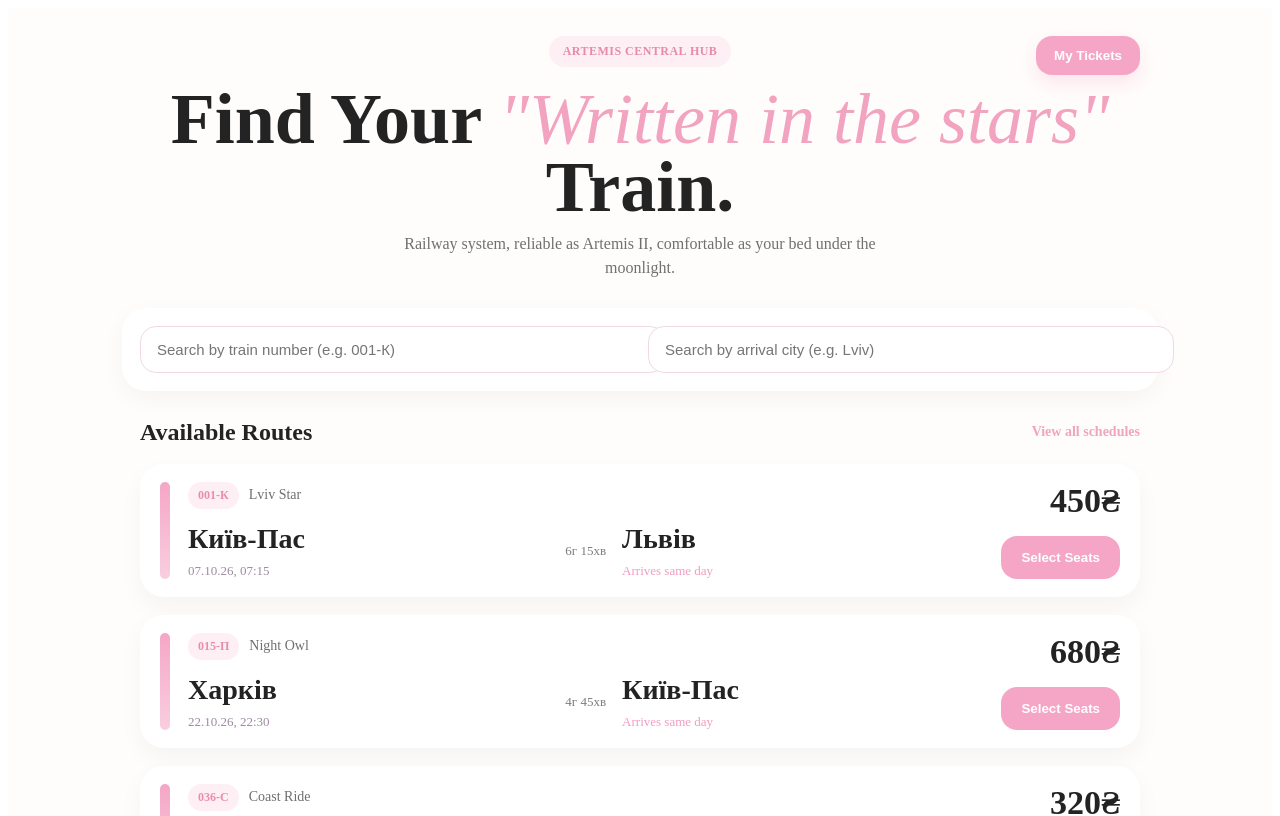
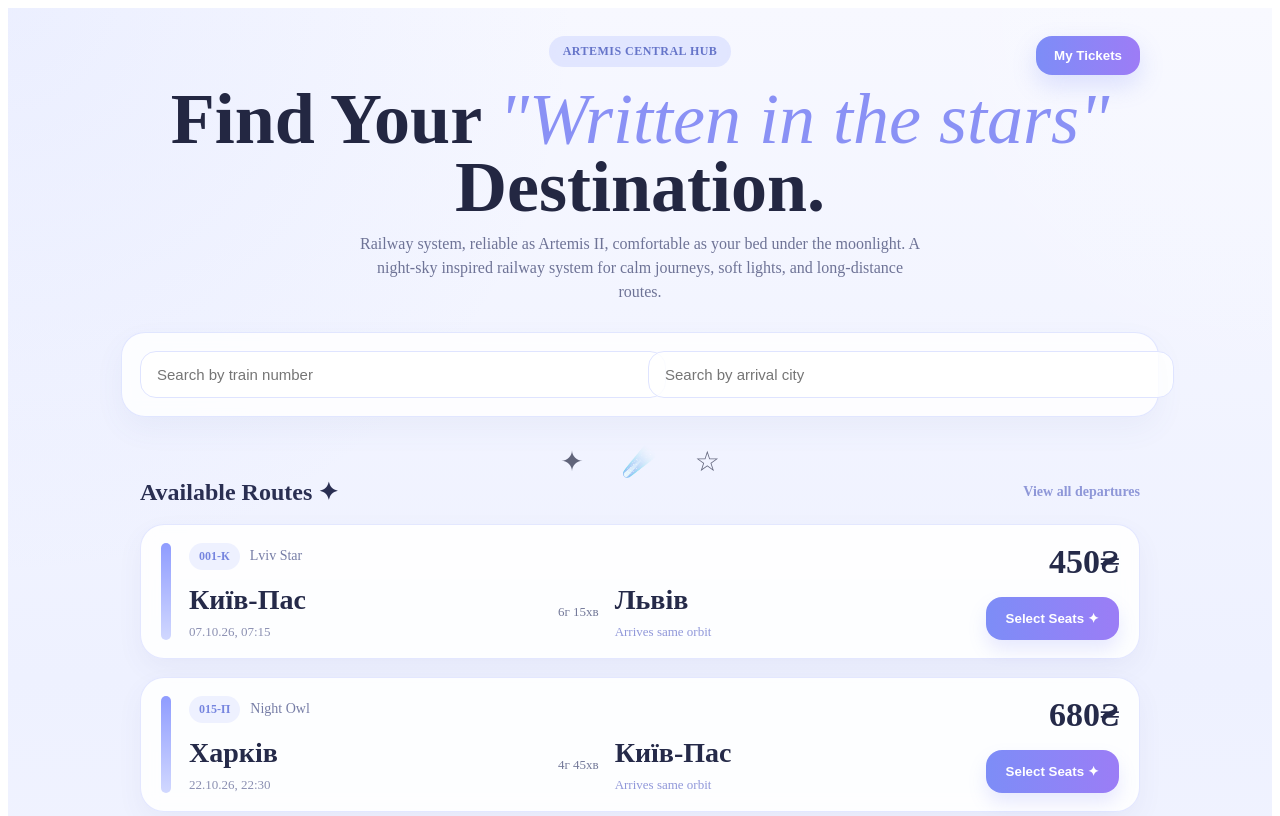
Before and after one commit to chokubb/lab9-10-railway, a React (Vite) app: page / in a window 1280 px wide. Shown: the top 816 px of the page. Built offline with nearby package versions, Linux system fonts and the light colour scheme.

Commit message:
restyle lab 9 with artemis moonline theme

```diff
--- a/src/components/TrainCard.jsx
+++ b/src/components/TrainCard.jsx
@@ -25,14 +25,14 @@ function TrainCard({ train }) {
 
           <div>
             <p className={styles.city}>{train.to}</p>
-            <span className={styles.arrival}>Arrives same day</span>
+            <span className={styles.arrival}>Arrives same orbit</span>
           </div>
         </div>
       </div>
 
       <div className={styles.sideInfo}>
         <p className={styles.price}>{train.price}₴</p>
-        <button className={styles.button}>Select Seats</button>
+        <button className={styles.button}>Select Seats ✦</button>
       </div>
     </article>
   );
--- a/src/pages/Home.jsx
+++ b/src/pages/Home.jsx
@@ -27,40 +27,52 @@ function Home() {
         <span className={styles.badge}>Artemis Central Hub</span>
         <button className={styles.ticketsButton}>My Tickets</button>
         <h1>
-          Find Your <span>"Written in the stars"</span> Train.
+          Find Your <span>"Written in the stars"</span> Destination.
         </h1>
         <p>
           Railway system, reliable as Artemis II, comfortable as your bed under the moonlight.
-        </p>
+          A night-sky inspired railway system for calm journeys, soft lights, and long-distance routes.</p>
       </header>
 
       <section className={styles.filters}>
         <input
           type="text"
-          placeholder="Search by train number (e.g. 001-К)"
+          placeholder="Search by train number"
           value={numberQuery}
           onChange={(e) => setNumberQuery(e.target.value)}
         />
         <input
           type="text"
-          placeholder="Search by arrival city (e.g. Lviv)"
+          placeholder="Search by arrival city"
           value={cityQuery}
           onChange={(e) => setCityQuery(e.target.value)}
         />
       </section>
 
+      <div className={styles.backgroundOrnaments}>
+        <span>✦</span>
+        <span>☄️</span>
+        <span>☆</span>
+      </div>
+
       <section className={styles.routesSection}>
         <div className={styles.sectionHeader}>
-          <h2>Available Routes</h2>
-          <span>View all schedules</span>
+          <h2>Available Routes ✦</h2>
+          <span>View all departures</span>
         </div>
 
         <TrainList trains={filteredTrains} />
       </section>
 
+      <div className={styles.backgroundOrnaments}>
+        <span>✦</span>
+        <span>☄️</span>
+        <span>☆</span>
+      </div>
+
       <footer className={styles.footer}>
-        <p>STARRAIL</p>
-        <span>© 2026 RAILWAY SYSTEM — ARTEMIS EDITION</span>
+        <p>ARTEMIS RAIL</p>
+        <span>© 2026 INTERCITY SYSTEM — MOONLINE EDITION</span>
       </footer>
     </main>
   );
--- a/src/styles/Home.module.css
+++ b/src/styles/Home.module.css
@@ -1,7 +1,10 @@
 .page {
   min-height: 100vh;
-  background: #fffdfc;
-  color: #232323;
+  background:
+    radial-gradient(circle at top left, rgba(154, 175, 255, 0.12), transparent 28%),
+    radial-gradient(circle at top right, rgba(255, 255, 255, 0.18), transparent 22%),
+    linear-gradient(to bottom, #f7f8ff, #eef1ff 42%, #f8f9ff 100%);
+  color: #232742;
   padding: 28px 16px 40px;
 }
 
@@ -16,12 +19,13 @@
   display: inline-block;
   padding: 8px 14px;
   border-radius: 999px;
-  background: #fdeff4;
-  color: #e78aac;
+  background: rgba(207, 216, 255, 0.55);
+  color: #6675c9;
   font-size: 12px;
   font-weight: 600;
   text-transform: uppercase;
   letter-spacing: 0.04em;
+  backdrop-filter: blur(6px);
 }
 
 .ticketsButton {
@@ -31,17 +35,49 @@
   border: none;
   border-radius: 16px;
   padding: 12px 18px;
-  background: #f5a6c6;
+  background: linear-gradient(to right, #7d8df7, #9d7cf6);
   color: white;
   font-weight: 600;
   cursor: pointer;
-  box-shadow: 0 8px 20px rgba(245, 166, 198, 0.28);
+  box-shadow: 0 10px 24px rgba(125, 141, 247, 0.24);
   transition: 0.2s ease;
 }
 
 .ticketsButton:hover {
   transform: translateY(-1px);
-  background: #ef93b9;
+  background: linear-gradient(to right, #6f80f3, #926ef2);
+}
+
+.heroDecor {
+  position: absolute;
+  inset: 0;
+  pointer-events: none;
+}
+
+.star1,
+.star2,
+.star3 {
+  position: absolute;
+  opacity: 0.18;
+  user-select: none;
+}
+
+.star1 {
+  left: 10%;
+  top: 10px;
+  font-size: 30px;
+}
+
+.star2 {
+  right: 14%;
+  top: 64px;
+  font-size: 42px;
+}
+
+.star3 {
+  left: 18%;
+  top: 115px;
+  font-size: 28px;
 }
 
 .hero h1 {
@@ -49,18 +85,19 @@
   font-size: clamp(38px, 7vw, 72px);
   line-height: 0.95;
   font-weight: 800;
+  color: #232742;
 }
 
 .hero h1 span {
-  color: #f2a3c0;
+  color: #8a91f5;
   font-style: italic;
   font-weight: 500;
 }
 
 .hero p {
-  max-width: 540px;
+  max-width: 560px;
   margin: 0 auto;
-  color: #707070;
+  color: #6e7396;
   line-height: 1.5;
 }
 
@@ -70,25 +107,29 @@
   display: grid;
   grid-template-columns: 1fr 1fr;
   gap: 16px;
-  background: white;
+  background: rgba(255, 255, 255, 0.82);
+  border: 1px solid rgba(213, 220, 255, 0.7);
   border-radius: 24px;
   padding: 18px;
-  box-shadow: 0 8px 24px rgba(0, 0, 0, 0.04);
+  box-shadow: 0 12px 30px rgba(80, 95, 165, 0.06);
+  backdrop-filter: blur(8px);
 }
 
 .filters input {
   width: 100%;
-  border: 1px solid #f2d9e3;
+  border: 1px solid #dfe4ff;
   border-radius: 16px;
   padding: 14px 16px;
   font-size: 15px;
   outline: none;
+  background: rgba(255, 255, 255, 0.85);
   transition: 0.2s ease;
+  color: #2b3154;
 }
 
 .filters input:focus {
-  border-color: #f4aac9;
-  box-shadow: 0 0 0 4px rgba(244, 170, 201, 0.12);
+  border-color: #8f9cff;
+  box-shadow: 0 0 0 4px rgba(143, 156, 255, 0.14);
 }
 
 .routesSection {
@@ -107,10 +148,11 @@
 .sectionHeader h2 {
   margin: 0;
   font-size: 24px;
+  color: #2a2f52;
 }
 
 .sectionHeader span {
-  color: #f2a3c0;
+  color: #8e97d8;
   font-size: 14px;
   font-weight: 600;
 }
@@ -119,13 +161,14 @@
   max-width: 1000px;
   margin: 36px auto 0;
   text-align: center;
-  color: #8d8d8d;
+  color: #8c90b0;
 }
 
 .footer p {
   margin: 0 0 6px;
   font-weight: 700;
   letter-spacing: 0.08em;
+  color: #5f6bc1;
 }
 
 .footer span {
@@ -146,4 +189,28 @@
     flex-direction: column;
     align-items: flex-start;
   }
+
+  .star1 {
+    left: 4%;
+  }
+
+  .star2 {
+    right: 6%;
+  }
+
+  .star3 {
+    left: 8%;
+    top: 135px;
+  }
 }
+
+.backgroundOrnaments {
+  max-width: 1000px;
+  margin: 26px auto 0;
+  display: flex;
+  justify-content: center;
+  gap: 38px;
+  opacity: 0.70;
+  font-size: 28px;
+  user-select: none;
+}
--- a/src/styles/TrainCard.module.css
+++ b/src/styles/TrainCard.module.css
@@ -3,22 +3,25 @@
   grid-template-columns: 10px 1fr auto;
   align-items: center;
   gap: 18px;
-  background: white;
+  background: rgba(255, 255, 255, 0.88);
+  border: 1px solid rgba(220, 226, 255, 0.8);
   border-radius: 24px;
   padding: 18px 20px;
-  box-shadow: 0 10px 24px rgba(0, 0, 0, 0.04);
-  transition: 0.2s ease;
+  box-shadow: 0 10px 26px rgba(78, 91, 158, 0.06);
+  backdrop-filter: blur(8px);
+  transition: 0.22s ease;
 }
 
 .card:hover {
   transform: translateY(-2px);
-  box-shadow: 0 14px 28px rgba(242, 163, 192, 0.16);
+  box-shadow: 0 16px 30px rgba(133, 144, 230, 0.14);
+  border-color: rgba(152, 164, 255, 0.75);
 }
 
 .leftAccent {
   height: 100%;
   border-radius: 999px;
-  background: linear-gradient(to bottom, #f5a6c6, #f9cedf);
+  background: linear-gradient(to bottom, #8f9cff, #d1d8ff);
 }
 
 .mainInfo {
@@ -38,14 +41,14 @@
   display: inline-block;
   padding: 6px 10px;
   border-radius: 999px;
-  background: #fdeff4;
-  color: #e88dad;
+  background: #eef1ff;
+  color: #7685df;
   font-size: 12px;
   font-weight: 700;
 }
 
 .name {
-  color: #6f6f6f;
+  color: #767da6;
   font-size: 14px;
 }
 
@@ -60,21 +63,22 @@
   margin: 0 0 6px;
   font-size: 28px;
   font-weight: 700;
+  color: #252a49;
 }
 
 .meta {
-  color: #9e89a2;
+  color: #8a8fb1;
   font-size: 13px;
 }
 
 .middleMeta {
-  color: #7c7c7c;
+  color: #737999;
   font-size: 13px;
   white-space: nowrap;
 }
 
 .arrival {
-  color: #f29bbf;
+  color: #8f97d9;
   font-size: 13px;
 }
 
@@ -89,21 +93,23 @@
   margin: 0;
   font-size: 34px;
   font-weight: 800;
+  color: #252a49;
 }
 
 .button {
   border: none;
   border-radius: 16px;
   padding: 14px 20px;
-  background: #f5a6c6;
+  background: linear-gradient(to right, #7d8df7, #9b7df6);
   color: white;
   font-weight: 700;
   cursor: pointer;
+  box-shadow: 0 10px 18px rgba(125, 141, 247, 0.18);
   transition: 0.2s ease;
 }
 
 .button:hover {
-  background: #ef95ba;
+  background: linear-gradient(to right, #7182f2, #8e71f1);
 }
 
 @media (max-width: 768px) {
--- a/src/styles/TrainList.module.css
+++ b/src/styles/TrainList.module.css
@@ -5,10 +5,12 @@
 }
 
 .emptyState {
-  background: white;
+  background: rgba(255, 255, 255, 0.86);
+  border: 1px solid rgba(218, 224, 255, 0.8);
   border-radius: 22px;
   padding: 28px;
   text-align: center;
-  color: #818181;
-  box-shadow: 0 8px 22px rgba(0, 0, 0, 0.04);
+  color: #7f84a2;
+  box-shadow: 0 8px 22px rgba(72, 85, 150, 0.05);
+  backdrop-filter: blur(6px);
 }
```
